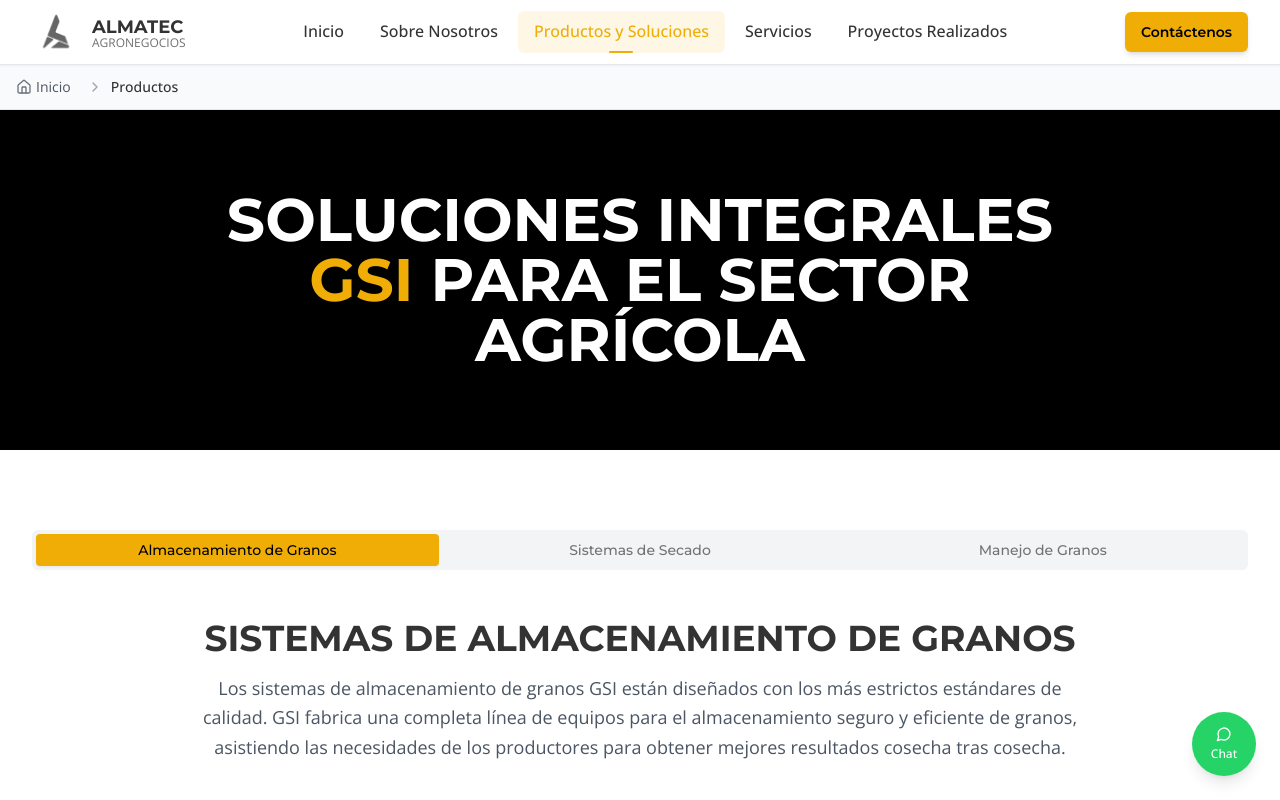
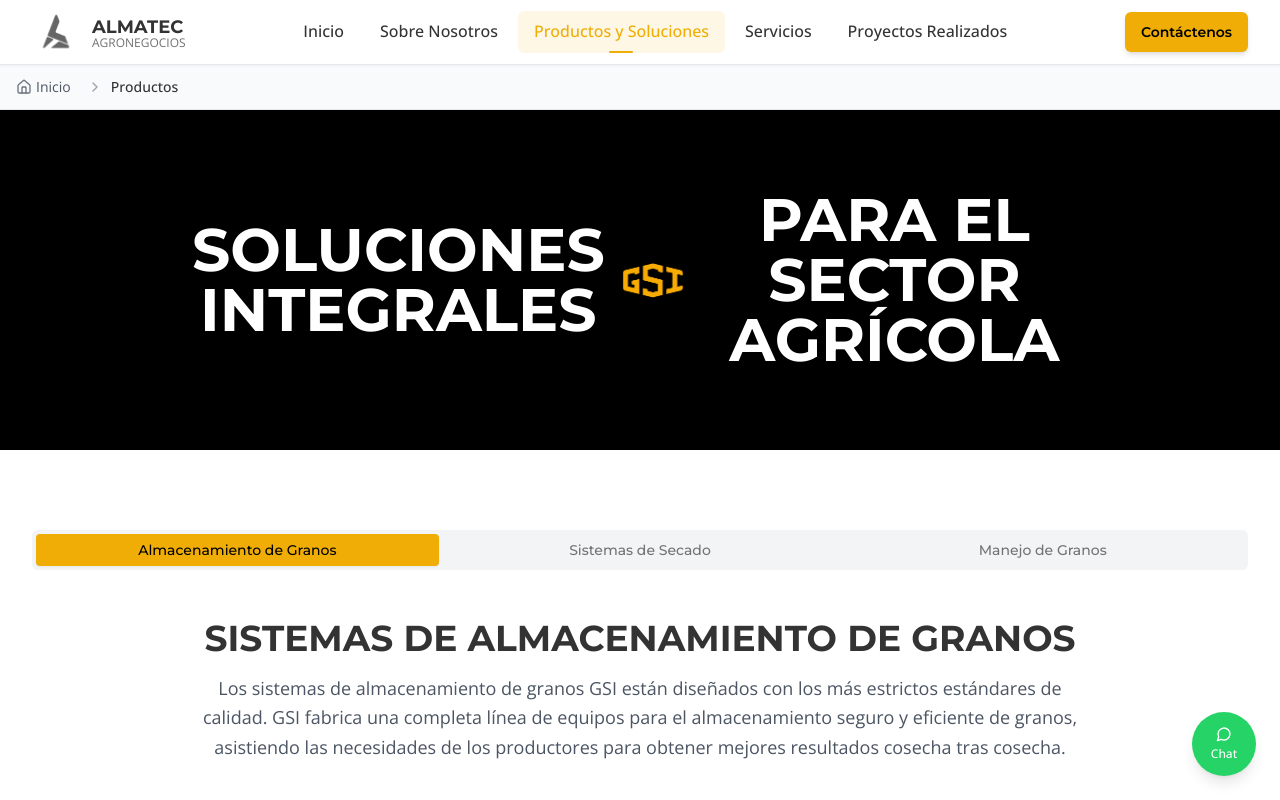
Before and after one commit to eliassousar/almatecsrl-sitio-web, a React (Vite) app: page /productos in a window 1280 px wide. Shown: the top 800 px of the page. Built offline with nearby package versions, Linux system fonts and the light colour scheme.

Commit message:
Replace text with logo.
Replaced the text "GSI" with the GSI logo in the title.

```diff
--- a/src/components/products/HeroSection.tsx
+++ b/src/components/products/HeroSection.tsx
@@ -2,9 +2,14 @@ const HeroSection = () => (
   <section className="relative bg-black text-almatec-white">
     <div className="relative z-20 container mx-auto px-4 sm:px-6 lg:px-8 py-16 md:py-20">
       <div className="max-w-4xl text-center mx-auto">
-        <h1 className="font-montserrat font-bold text-4xl md:text-6xl leading-tight">
+        <h1 className="font-montserrat font-bold text-4xl md:text-6xl leading-tight flex items-center justify-center gap-4">
           SOLUCIONES INTEGRALES
-          <span className="text-almatec-yellow"> GSI</span> PARA EL SECTOR AGRÍCOLA
+          <img
+            src="/lovable-uploads/81b02445-b13e-4bdc-ae29-94746fd5f7d8.png"
+            alt="GSI Logo"
+            className="h-12 md:h-16 inline-block"
+          />
+          PARA EL SECTOR AGRÍCOLA
         </h1>
       </div>
     </div>
```
Also changed, not shown: public/lovable-uploads/81b02445-b13e-4bdc-ae29-94746fd5f7d8.png (added).
